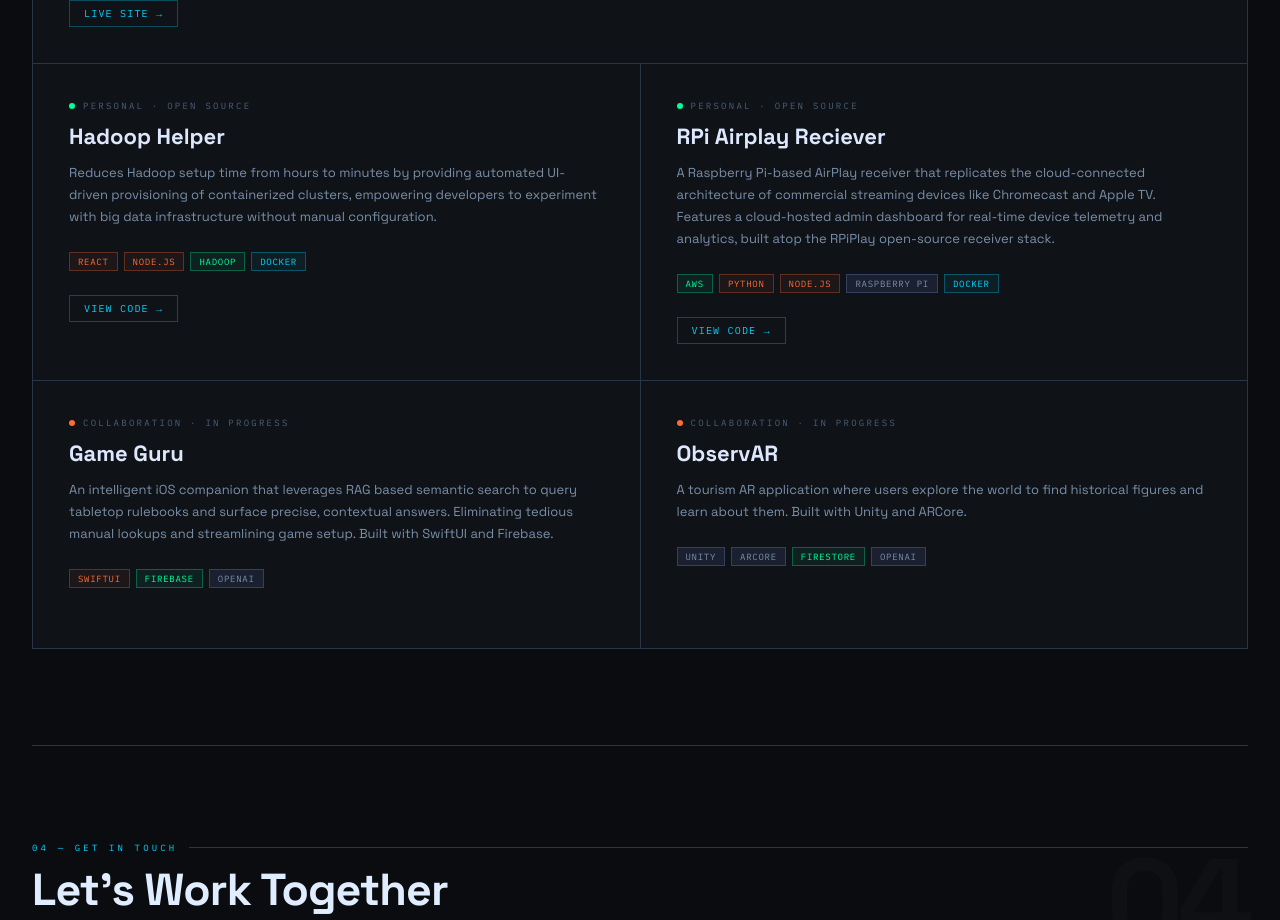
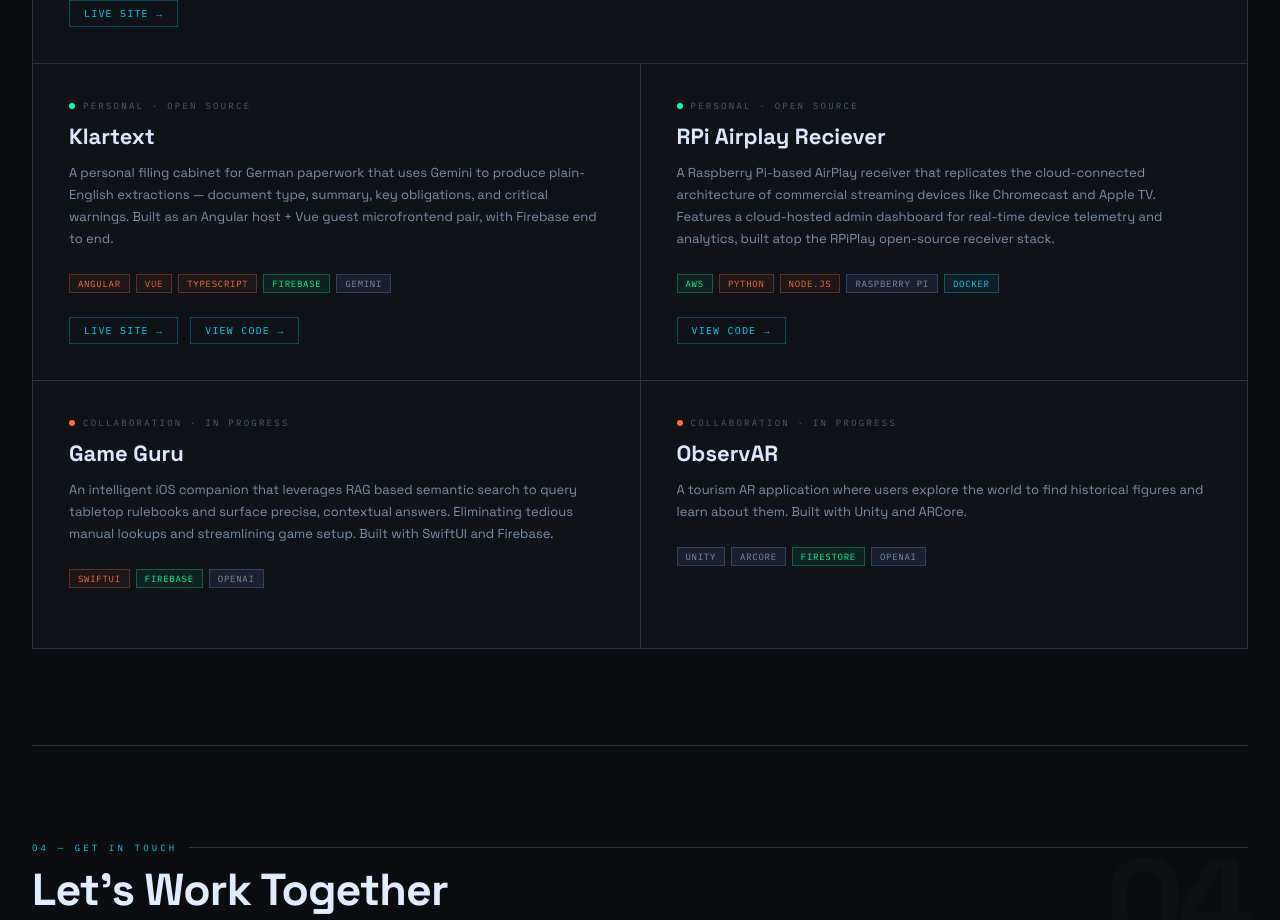
Before and after one commit to JohnNooney/nooney.dev, a React (Vite) app: page / in a window 1280 px wide. Shown: the part 3340-4260 px from the top of the page. Built offline with nearby package versions, Linux system fonts and the light colour scheme.

Commit message:
Add Klartext project and Vue to tech colors

```diff
--- a/src/data/techColors.js
+++ b/src/data/techColors.js
@@ -45,6 +45,7 @@ const TECH_CATEGORY = {
   TypeScript: 'orange',
   React: 'orange',
   Angular: 'orange',
+  Vue: 'orange',
   Flutter: 'orange',
   SwiftUI: 'orange',
   Spring: 'orange',
--- a/src/pages/Projects.jsx
+++ b/src/pages/Projects.jsx
@@ -13,10 +13,13 @@ const projects = [
   {
     dotCls: 'green',
     type: 'Personal · Open Source',
-    title: 'Hadoop Helper',
-    desc: 'Reduces Hadoop setup time from hours to minutes by providing automated UI-driven provisioning of containerized clusters, empowering developers to experiment with big data infrastructure without manual configuration.',
-    pills: ['React', 'Node.js', 'Hadoop', 'Docker'],
-    links: { github: 'https://github.com/JohnNooney/HadoopHelper' },
+    title: 'Klartext',
+    desc: 'A personal filing cabinet for German paperwork that uses Gemini to produce plain-English extractions — document type, summary, key obligations, and critical warnings. Built as an Angular host + Vue guest microfrontend pair, with Firebase end to end.',
+    pills: ['Angular', 'Vue', 'TypeScript', 'Firebase', 'Gemini'],
+    links: {
+      demo: 'https://klartext.nooney.dev',
+      github: 'https://github.com/JohnNooney/KlartextDMS',
+    },
   },
   {
     dotCls: 'green',
@@ -42,6 +45,14 @@ const projects = [
     pills: ['Unity', 'ARCore', 'Firestore', 'OpenAI'],
     links: {},
   }
+  // {
+  //   dotCls: 'green',
+  //   type: 'Personal · Open Source',
+  //   title: 'Hadoop Helper',
+  //   desc: 'Reduces Hadoop setup time from hours to minutes by providing automated UI-driven provisioning of containerized clusters, empowering developers to experiment with big data infrastructure without manual configuration.',
+  //   pills: ['React', 'Node.js', 'Hadoop', 'Docker'],
+  //   links: { github: 'https://github.com/JohnNooney/HadoopHelper' },
+  // },
   // {
   //   dotCls: 'orange',
   //   type: 'Collaboration · In Progress',
```
